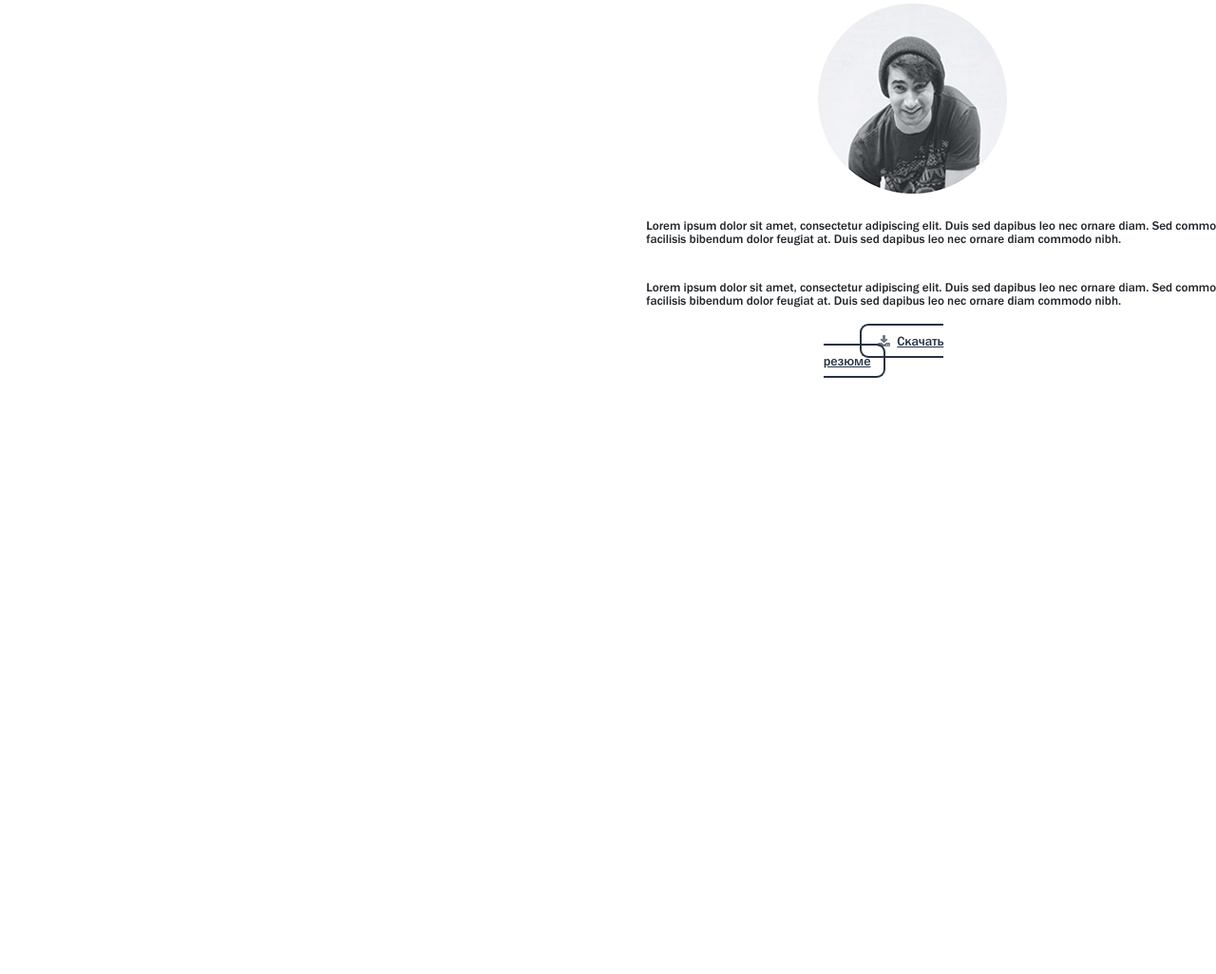
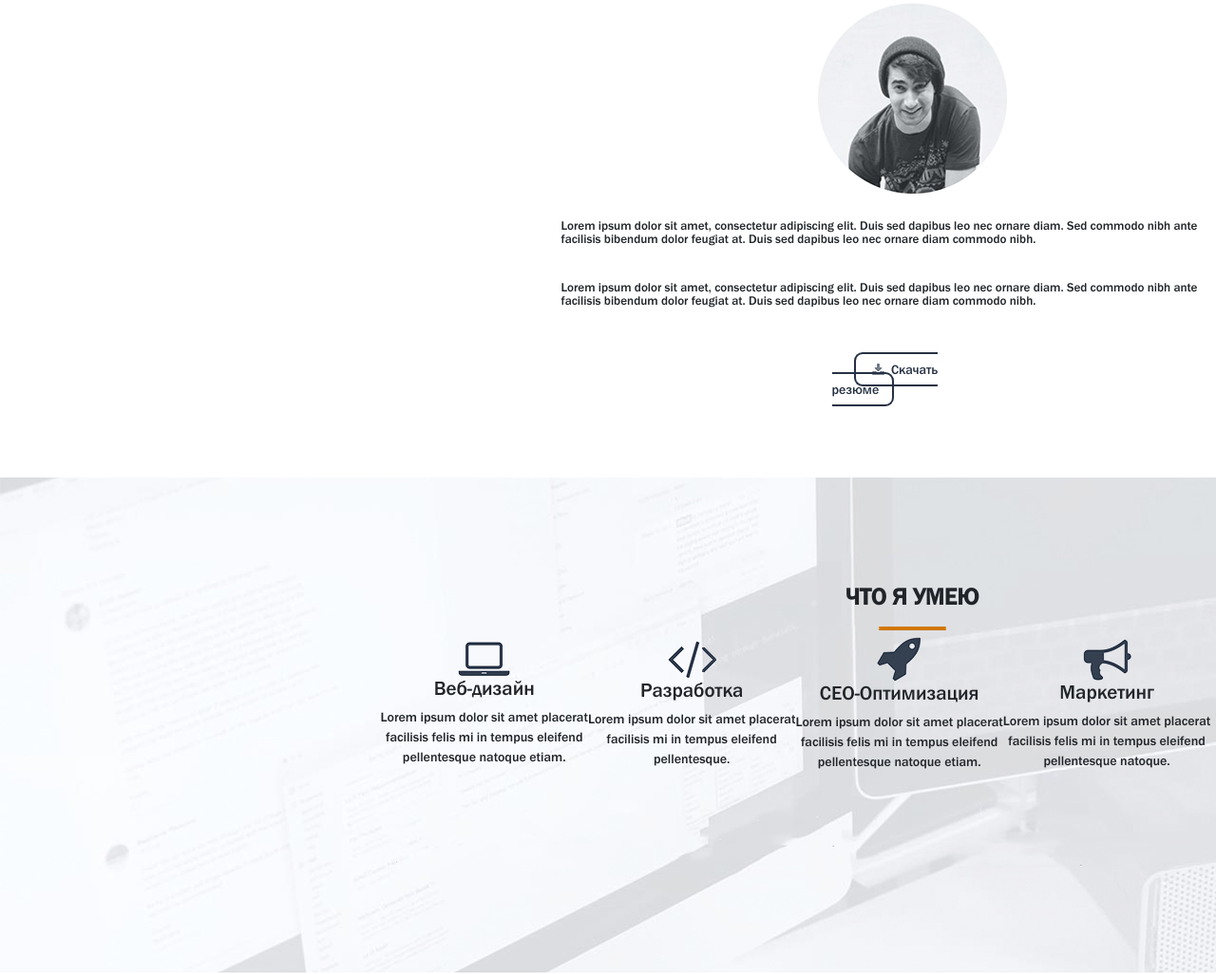
Before and after one commit to Sirni4k/Sirni4k.github.io, a plain HTML site: page src/index.html in a window 1280 px wide. Shown: the part 1027-2053 px from the top of the page at 95% size. Before the commit the page ends 1530 px from the top, so only its background shows below. Drawn offline with Linux system fonts and the light colour scheme.

Commit message:
Вопросы, сплошные вопросы!

```diff
--- a/src/css/style.css
+++ b/src/css/style.css
@@ -317,9 +317,13 @@ about_me {
     line-height: 13px;
 }
 
+.rezum {
+   margin-top: 30px;
+}
+
 .rezum a {
-    margin-left: 35px;
-    margin-top: 20px;
+    text-decoration: none;
+    margin-left: 20px;
     height: 35px;
     padding: 8px 14px 8px 37px;
     font-size: 14px;
@@ -345,3 +349,20 @@ about_me {
 .rezum a:visited {
     color: brown;
 }
+
+Skills {
+    width: 100%;
+    height: 523px;
+}
+
+.Skills {
+    width: 1920px;
+    height: 523px;
+    background: url("../img/%D0%A7%D1%82%D0%BE%20%D1%8F%20%D1%83%D0%BC%D0%B5%D1%8E%20%D0%A4%D0%9E%D0%9D.jpg") no-repeat;
+}
+
+.der h2 {
+    font-size: 25px;
+    font-weight: 600;
+    margin-top: 110px;
+}
--- a/src/index.html
+++ b/src/index.html
@@ -99,7 +99,8 @@
             <div class="pic"><img class="pich" src="img/%D0%A7%D0%B5%D1%80%D1%82%D0%B0.png" alt="Черта"></div>
             <div class="pic_2"><img class="pich_2" src="img/%D1%84%D0%BE%D1%82%D0%BA%D0%B0.png" alt="Фотка"></div>
         </div>
-        <div class="col-8 offset-3">
+        <div class="row justify-content-center">
+            <div class="col-8">
                 <div class="text">
                     <p><small>Lorem ipsum dolor sit amet, consectetur adipiscing elit. Duis sed dapibus leo nec ornare diam. Sed commodo nibh ante <br>
                             facilisis bibendum dolor feugiat at. Duis sed dapibus leo nec ornare diam commodo nibh.</small></p>
@@ -107,18 +108,63 @@
                             facilisis bibendum dolor feugiat at. Duis sed dapibus leo nec ornare diam commodo nibh.</small></p>
                 </div>
             </div>
-        <div class="col-2 offset-5">
+        </div>
+        <div class="row justify-content-center">
+            <div class="col-2">
                 <div class="rezum"> <label for="резюме"></label>
                     <a download href="img/%D0%A0%D0%B5%D0%B7%D1%8E%D0%BC%D0%B5.png" target="_blank" id="резюме">Скачать резюме</a>
                 </div>
-
+            </div>
         </div>
     </div>
 
+</section>
 
+<section class="Skills">
+   <div class="container">
+      <div class="row justify-content-center text-center">
+       <div class="der">
+           <h2>ЧТО Я УМЕЮ</h2>
+           <img src="img/%D0%A7%D0%B5%D1%80%D1%82%D0%B0%20%D0%B7%D0%B0%D0%B3%D0%BE%D0%BB%D0%BE%D0%B2%D0%BA%D0%B0.png" alt="ЧертаЗаголовка">
+       </div>
+   </div>
+</div>
 
+  <div class="next">
+      <div class="container">
+          <div class="d-flex flex-row align-items-center text-center">
+              <div class="Design">
+                  <img src="img/%D0%BD%D0%BE%D1%83%D1%82.png" alt="Ноутбук">
+                  <h4>Веб-дизайн</h4>
+                      <p>Lorem ipsum dolor sit amet placerat <br>
+                          facilisis felis mi in tempus eleifend <br>
+                          pellentesque natoque etiam. </p>
+              </div>
 
-
+              <div class="Development">
+                  <img src="img/%D0%B7%D0%BD%D0%B0%D0%BA.png" alt="Скобки">
+                  <h4>Разработка</h4>
+                  <p>Lorem ipsum dolor sit amet placerat <br>
+                      facilisis mi in tempus eleifend <br>
+                      pellentesque.</p>
+              </div>
+              <div class="CEO">
+                  <img src="img/%D1%80%D0%B0%D0%BA%D0%B5%D1%82%D0%B0.png" alt="Ракета">
+                  <h4>CEO-Оптимизация</h4>
+                  <p>Lorem ipsum dolor sit amet placerat <br>
+                      facilisis felis mi in tempus eleifend <br>
+                      pellentesque natoque etiam.</p>
+              </div>
+              <div class="Marketing">
+                  <img src="img/%D0%B3%D1%80%D0%B0%D0%BC%D0%BC%D0%BE%D1%84%D0%BE%D0%BD.png" alt="Граммофон">
+                  <h4>Маркетинг</h4>
+                  <p>Lorem ipsum dolor sit amet placerat <br>
+                      facilisis felis mi in tempus eleifend <br>
+                      pellentesque natoque.</p>
+              </div>
+          </div>
+      </div>
+  </div>
 
 
 
```
Lines whose indentation alone changed are shown as unchanged.
